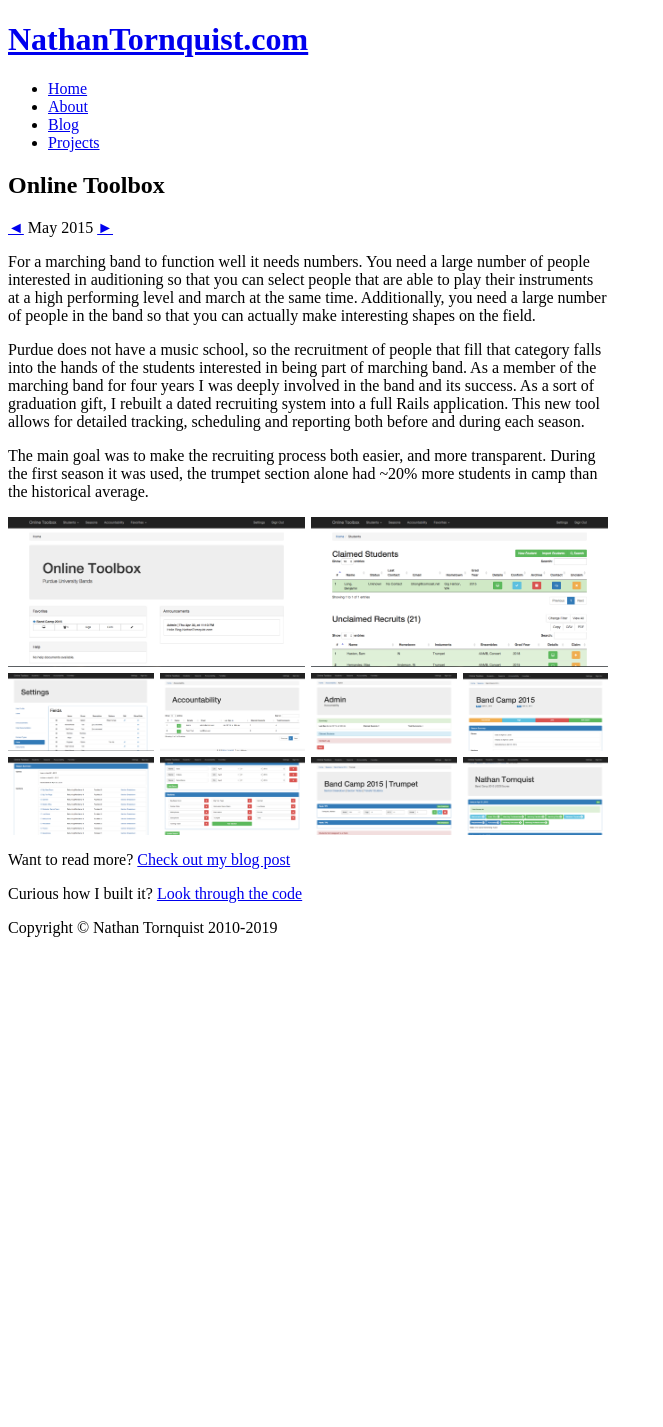
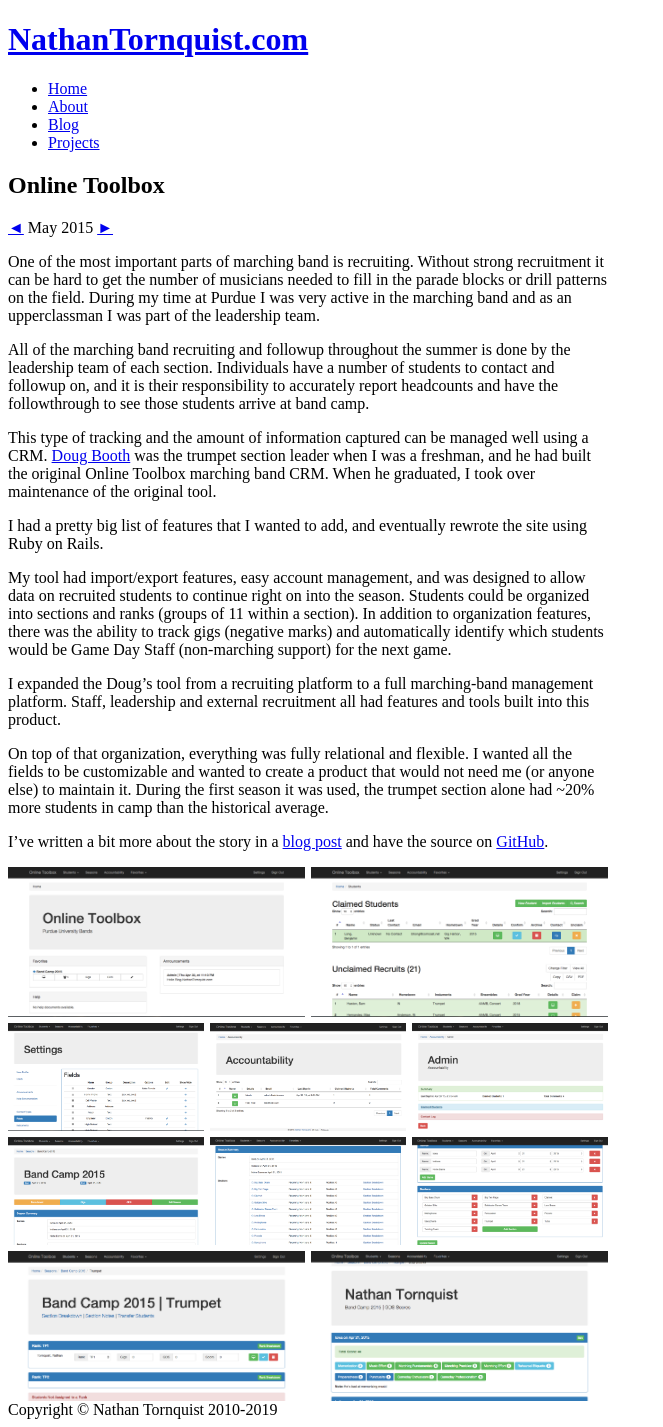
Before and after one commit to Tornquist/tornquist.github.io, a Jekyll site: the page built from _projects/04_online_toolbox.md, in a window 1280 px wide. Shown: the whole page, without its empty margins (0-663 px from the left). Built offline with Jekyll 4.4.1, drawn with Linux system fonts in a browser that asks for light colours; before the commit the page ends 945 px from its top, so only the background shows below that.

Commit message:
Expand Burrow, Online Toolbox, and Senior Design project descriptions

```diff
--- a/_projects/04_online_toolbox.md
+++ b/_projects/04_online_toolbox.md
@@ -6,24 +6,44 @@ release: May 2015
 rel_sort: 40
 ---
 
-For a marching band to function well it needs numbers.  You need a large
-number of people interested in auditioning so that you can select people
-that are able to play their instruments at a high performing level and
-march at the same time.  Additionally, you need a large number of people
-in the band so that you can actually make interesting shapes on the
-field.
+One of the most important parts of marching band is recruiting. Without strong
+recruitment it can be hard to get the number of musicians needed to fill in
+the parade blocks or drill patterns on the field. During my time at Purdue I was
+very active in the marching band and as an upperclassman I was part of the
+leadership team.
 
-Purdue does not have a music school, so the recruitment of people that
-fill that category falls into the hands of the students interested in
-being part of marching band. As a member of the marching band for four
-years I was deeply involved in the band and its success.  As a sort of
-graduation gift, I rebuilt a dated recruiting system into a full Rails
-application.  This new tool allows for detailed tracking, scheduling and
-reporting both before and during each season.
+All of the marching band recruiting and followup throughout the summer is done
+by the leadership team of each section. Individuals have a number of students to
+contact and followup on, and it is their responsibility to accurately report
+headcounts and have the followthrough to see those students arrive at band camp.
 
-The main goal was to make the recruiting process both easier, and more
-transparent.  During the first season it was used, the trumpet section
-alone had ~20% more students in camp than the historical average.
+This type of tracking and the amount of information captured can be managed well
+using a CRM. [Doug Booth][1] was the trumpet section leader when I was a freshman,
+and he had built the original Online Toolbox marching band CRM. When he graduated,
+I took over maintenance of the original tool.
+
+I had a pretty big list of features that I wanted to add, and eventually rewrote
+the site using Ruby on Rails.
+
+My tool had import/export features, easy account management, and was designed
+to allow data on recruited students to continue right on into the season. Students
+could be organized into sections and ranks (groups of 11 within a section).
+In addition to organization features, there was the ability to track gigs
+(negative marks) and automatically identify which students would be Game Day
+Staff (non-marching support) for the next game.
+
+I expanded the Doug's tool from a recruiting platform to a full marching-band
+management platform. Staff, leadership and external recruitment all had features
+and tools built into this product.
+
+On top of that organization, everything was fully relational and flexible. I
+wanted all the fields to be customizable and wanted to create a product that
+would not need me (or anyone else) to maintain it. During the first season it
+was used, the trumpet section alone had ~20% more students in camp than the
+historical average.
+
+I've written a bit more about the story in a [blog post][2] and have the source
+on [GitHub][3].
 
 {% include photos.html
   height="25" id="online-toolbox-1"
@@ -31,20 +51,23 @@ alone had ~20% more students in camp than the historical average.
   img2="/assets/images/projects/online_toolbox/OnlineToolbox_3.png"
 %}
 {% include photos.html
-  height="13" id="online-toolbox-2"
+  height="18" id="online-toolbox-2"
   img1="/assets/images/projects/online_toolbox/OnlineToolbox_5.png"
   img2="/assets/images/projects/online_toolbox/OnlineToolbox_6.png"
   img3="/assets/images/projects/online_toolbox/OnlineToolbox_7.png"
-  img4="/assets/images/projects/online_toolbox/OnlineToolbox_8.png"
 %}
 {% include photos.html
-  height="13" id="online-toolbox-3"
-  img1="/assets/images/projects/online_toolbox/OnlineToolbox_9.png"
-  img2="/assets/images/projects/online_toolbox/OnlineToolbox_10.png"
+  height="18" id="online-toolbox-3"
+  img1="/assets/images/projects/online_toolbox/OnlineToolbox_8.png"
+  img2="/assets/images/projects/online_toolbox/OnlineToolbox_9.png"
+  img3="/assets/images/projects/online_toolbox/OnlineToolbox_10.png"
+%}
+{% include photos.html
+  height="25" id="online-toolbox-4"
   img3="/assets/images/projects/online_toolbox/OnlineToolbox_11.png"
   img4="/assets/images/projects/online_toolbox/OnlineToolbox_12.png"
 %}
 
-Want to read more? [Check out my blog post]({% post_url 2015-05-01-online-toolbox %})
-
-Curious how I built it? [Look through the code](https://github.com/Tornquist/onlinetoolbox)
+[1]: https://www.linkedin.com/in/douglas-booth-76b79224
+[2]: {% post_url 2015-05-01-online-toolbox %}
+[3]: https://github.com/Tornquist/onlinetoolbox
```
Also changed, not shown: _posts/2014-03-27-burrow.md (+1 -1 lines), _projects/03_burrow.md (+21 -11 lines), _projects/05_senior_design.md (+79 -26 lines), assets/images/projects/senior_design/senior_design_arena.jpg (added), assets/images/projects/senior_design/senior_design_pcb.jpg (added), assets/images/projects/senior_design/senior_design_pcb_layout.png (added), assets/images/projects/senior_design/senior_design_robot_render.png (added).
